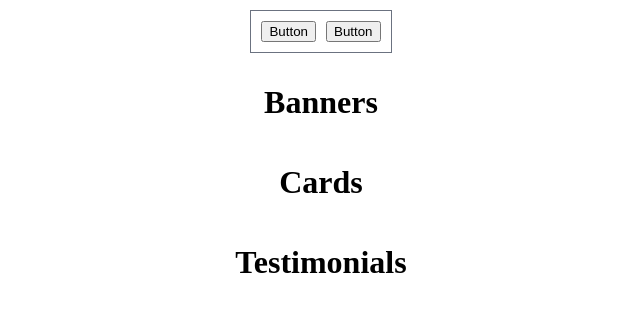
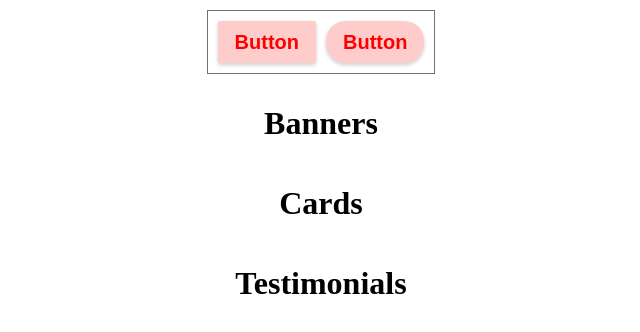
Before and after one commit to Purna-ASU/component-library, a React (Vite) app: page / in a window 1280 px wide. Shown: the top 332 px of the page, without its empty margins (319-959 px from the left). Built offline with nearby package versions, Linux system fonts and the light colour scheme.

Commit message:
Added stylings to the button

```diff
--- a/src/App.css
+++ b/src/App.css
@@ -21,3 +21,75 @@ main {
   border: 1px solid #6B7280;
   gap: 10px;
 }
+
+button:active {
+  transform: translateY(1px);
+}
+
+button.button-Square {
+  background-color: #E5E7EB;
+  color: #4B5563;
+  border: none;
+  box-shadow: 0px 1px 2px rgba(0, 0, 0, 0.05);
+  cursor: pointer;
+  font-size: 20px;
+  font-weight: 700;
+  padding: 9px 17px;
+  border-radius: 2px;
+  line-height: 24px;
+  box-shadow: 0 2px 4px rgba(0, 0, 0, 0.2);
+}
+
+button.button-Pill {
+  background-color: #E5E7EB;
+  color: #4B5563;
+  border: none;
+  box-shadow: 0px 1px 2px rgba(0, 0, 0, 0.05);
+  cursor: pointer;
+  font-size: 20px;
+  font-weight: 700;
+  padding: 9px 17px;
+  border-radius: 20px;
+  line-height: 24px;
+  box-shadow: 0 2px 4px rgba(0, 0, 0, 0.2);
+}
+
+button.button-Indigo {
+  background-color: #E0E0FF;
+  color: indigo;
+}
+
+button.button-Purple {
+  background-color: #E0E0FF;
+  color: purple;
+}
+
+button.button-Red {
+  background-color: #FFCCCC;
+  color: red;
+}
+
+button.button-Gray {
+  background-color: lightgray;
+  color: gray;
+}
+
+button.button-Yellow {
+  background-color: lightyellow;
+  color: yellow;
+}
+
+button.button-Green {
+  background-color: lightgreen;
+  color: green;
+}
+
+button.button-Blue {
+  background-color: lightblue;
+  color: blue;
+}
+
+button.button-Pink {
+  background-color: lightpink;
+  color: pink;
+}
```
